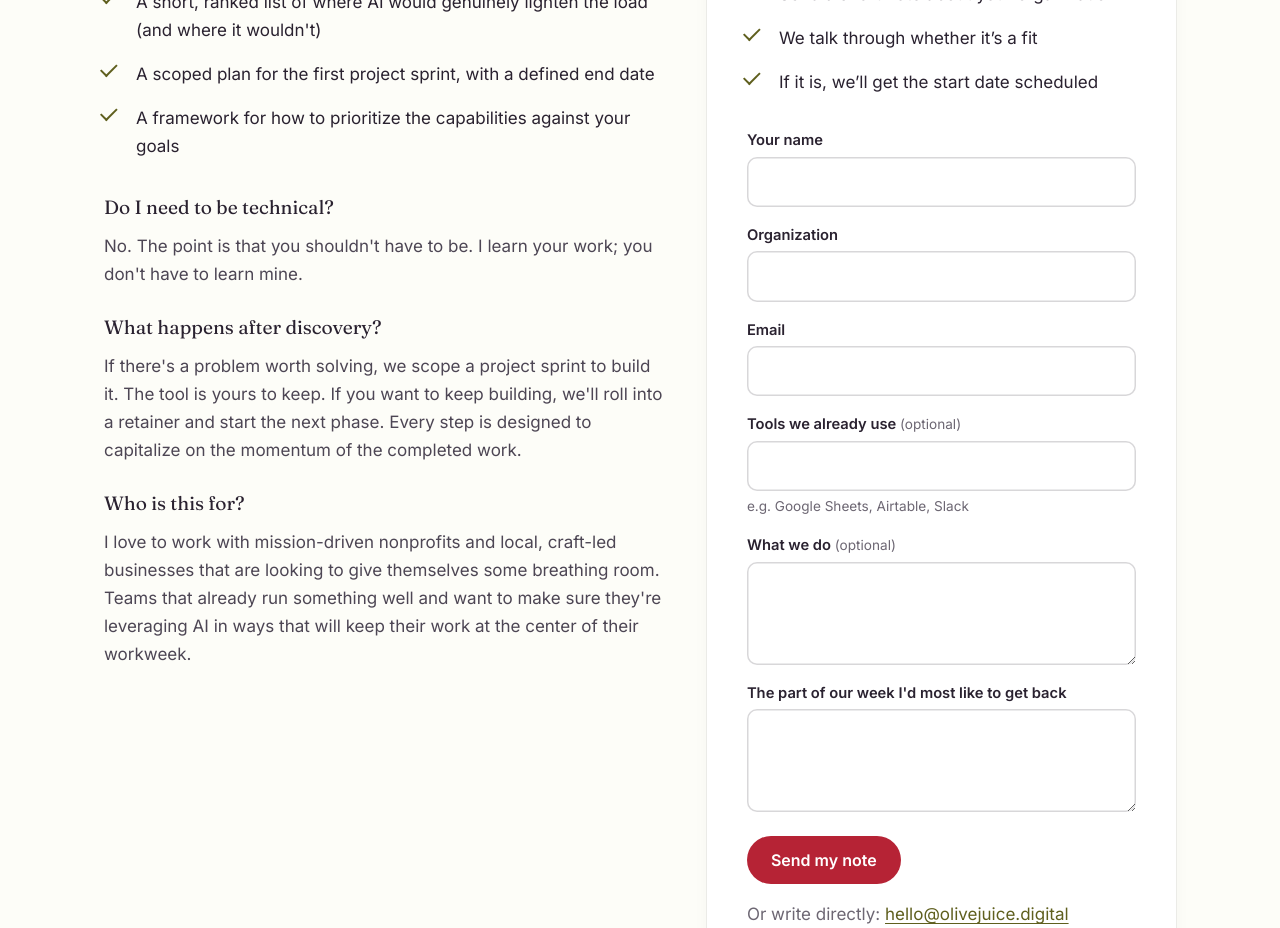
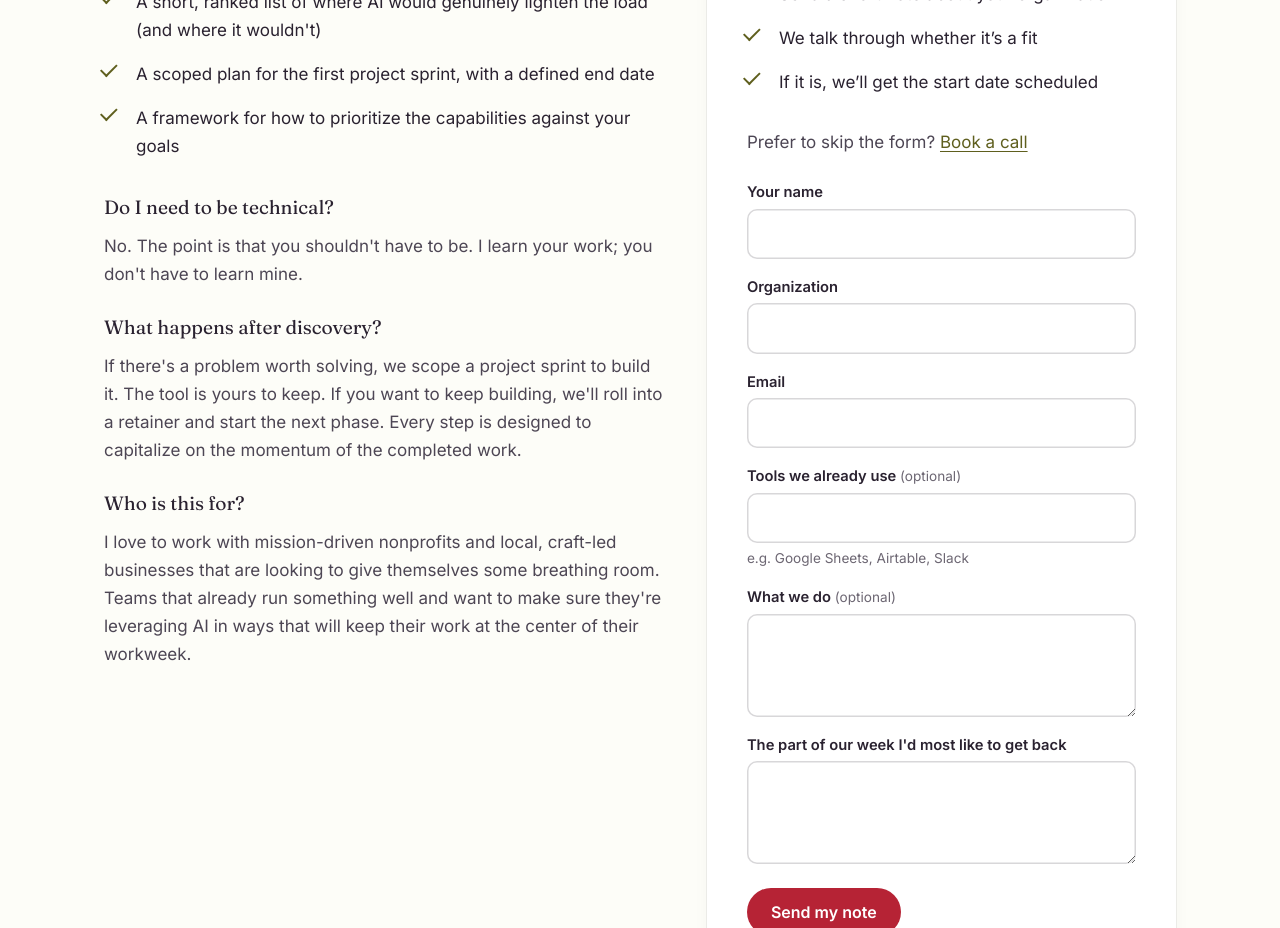
Before and after one commit to allieinherforties-tech/olive-juice-site, a Next.js app: page /start in a window 1280 px wide. Shown: the part 840-1768 px from the top of the page. Built offline with nearby package versions, Linux system fonts and the light colour scheme.

Commit message:
feat: offer card booking link on start page
"Prefer to skip the form? Book a call" slots between the three-step
list and the inquiry form as a parallel entry path. .offer__booking
reuses existing palette variables; no new type scale.

Co-authored-by: Allie Esslinger <allie@olivejuice.digital>

```diff
--- a/src/app/globals.css
+++ b/src/app/globals.css
@@ -816,6 +816,13 @@ p {
   margin-bottom: 0;
 }
 
+/* Booking prompt between the step list and the inquiry form. Muted like the
+   card's other secondary text; the link itself carries the accent. */
+.offer__booking {
+  color: var(--text-secondary);
+  margin: 0 0 var(--space-4);
+}
+
 .case-headline {
   font-size: clamp(1.5rem, 2.4vw, 1.9rem);
   margin-bottom: var(--space-6);
--- a/src/app/start/page.tsx
+++ b/src/app/start/page.tsx
@@ -73,6 +73,12 @@ export default function StartPage() {
               <li>We talk through whether it&rsquo;s a fit</li>
               <li>If it is, we&rsquo;ll get the start date scheduled</li>
             </ol>
+            <p className="offer__booking">
+              Prefer to skip the form?{" "}
+              <a href={SITE.bookingUrl} target="_blank" rel="noopener noreferrer">
+                Book a call
+              </a>
+            </p>
             <InquiryForm />
             <p className="offer__terms offer__terms--after">
               Or write directly: <a href={`mailto:${SITE.email}`}>{SITE.email}</a>
```
